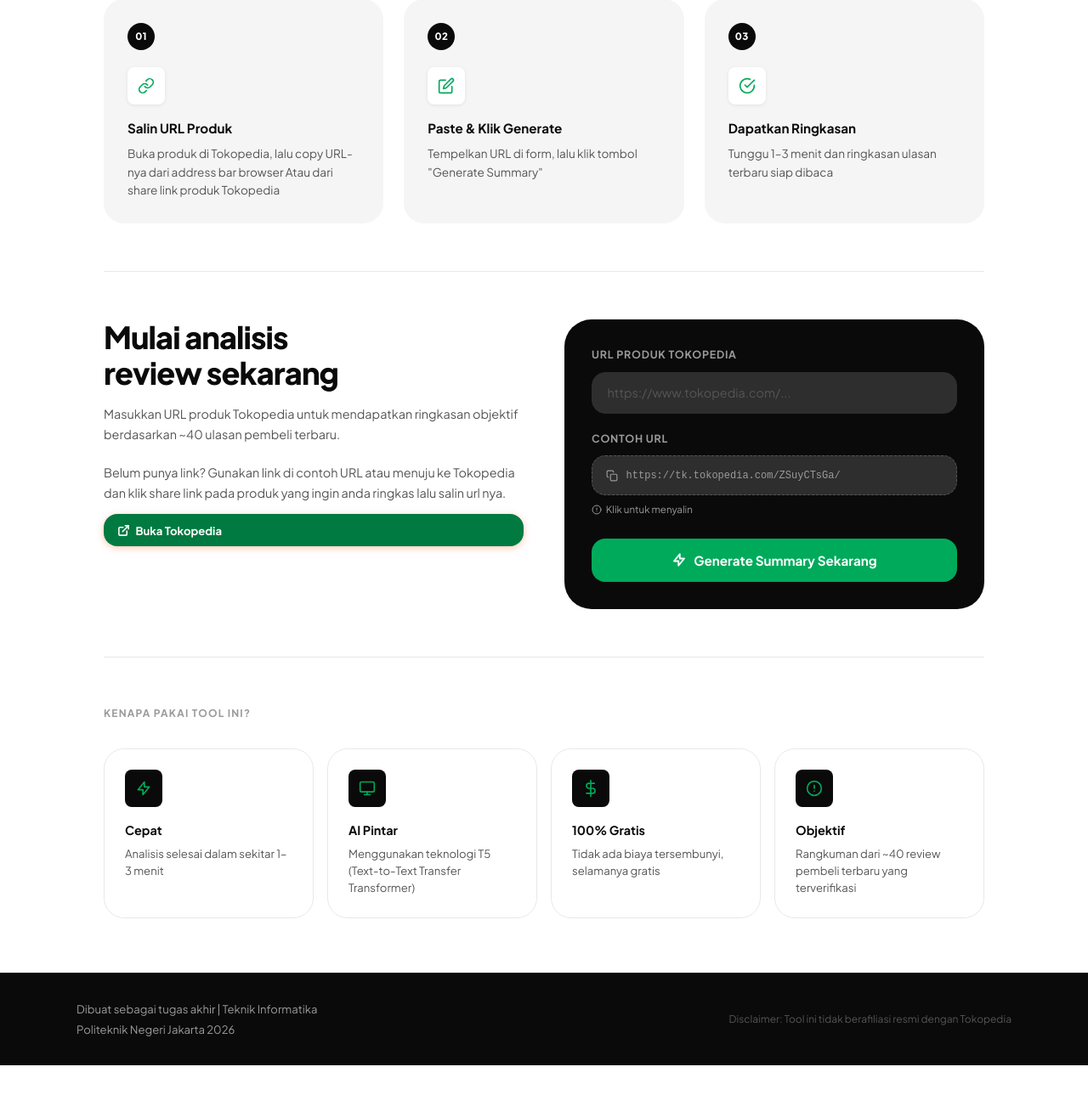
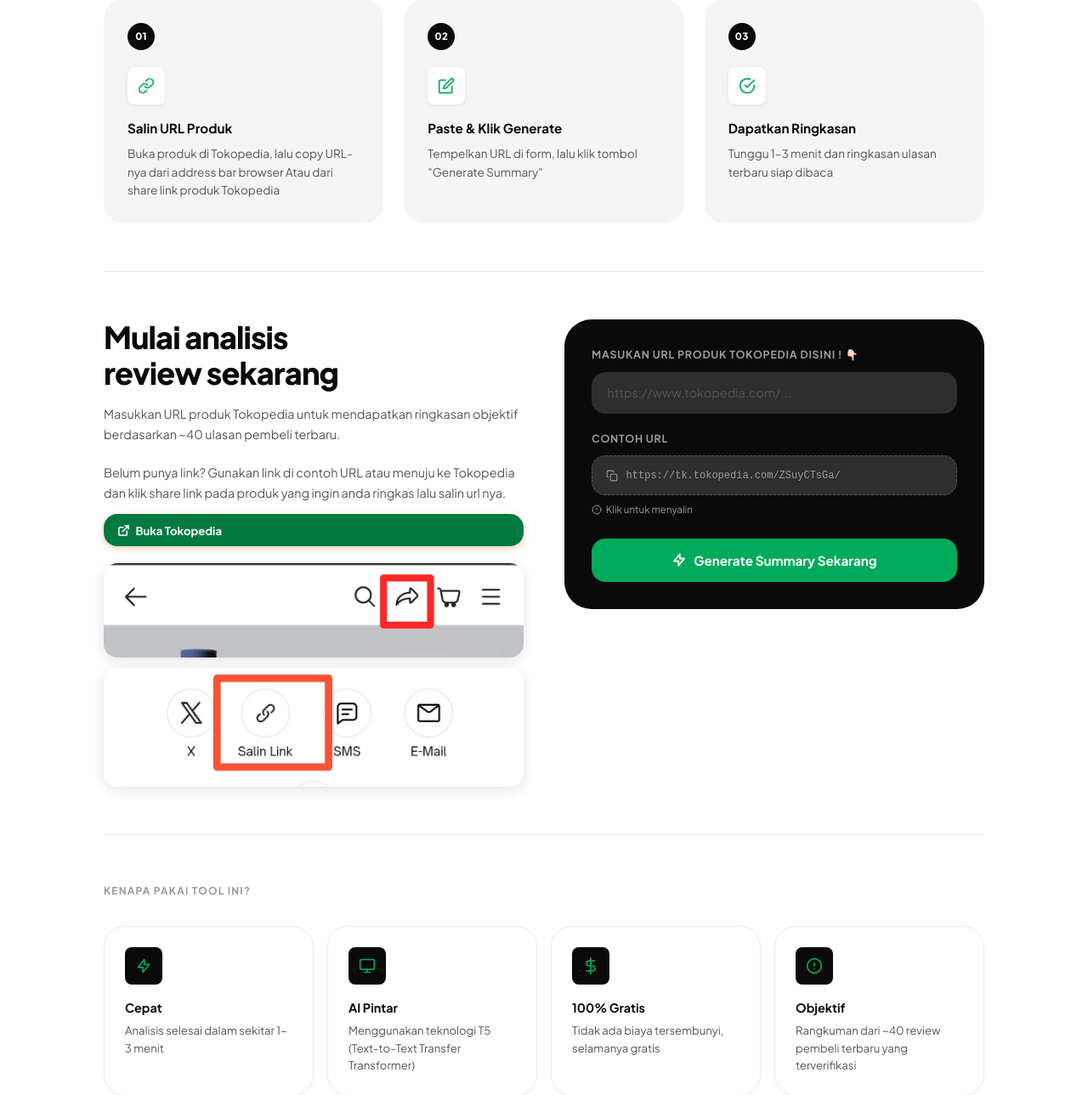
Before and after one commit to RandyAnanda2003/tokped-summarizer-UI, a Python web app: template templates/index.html in a window 1280 px wide. Shown: the part 640-1929 px from the top of the page at 85% size. Before the commit the page ends 1894 px from the top, so only its background shows below. Run offline with Jinja, Linux system fonts and the light colour scheme; the template is opened without the code that fills it, so the values that code supplies are empty.

Commit message:
update gambar2

```diff
--- a/templates/index.html
+++ b/templates/index.html
@@ -667,6 +667,21 @@
             background: var(--green-light);
             transform: translateY(-1px);
         }
+        /* ── 2 GAMBAR BAWAH TOMBOL ── */
+        .below-btn-images {
+            display: flex;
+            flex-direction: column;
+            gap: 0.75rem;
+            margin-top: 1.25rem;
+        }
+
+        .below-btn-img {
+            width: 100%;
+            border-radius: var(--radius-md);
+            object-fit: cover;
+            box-shadow: 0 4px 16px rgba(0,0,0,0.1);
+            display: block;
+        }
 
         /* ── REVIEWS ── */
         .review-stack {
@@ -1045,11 +1060,16 @@
                         Buka Tokopedia
                     </a>
                 </div>
+                <!-- ── 2 GAMBAR DI BAWAH TOMBOL TOKOPEDIA ── -->
+                <div class="below-btn-images">
+                    <img src="../static/navbar-share.jpeg" alt="Gambar 1" class="below-btn-img">
+                    <img src="../static/share-link-logo.jpeg" alt="Gambar 2" class="below-btn-img">
+                </div>
             </div>
             <div class="form-right">
                 <form method="POST" action="/summarize" id="summaryForm">
                     <div class="form-group">
-                        <label class="form-label">URL Produk Tokopedia</label>
+                        <label class="form-label">Masukan URL Produk Tokopedia DISINI ! 👇🏻</label>
                         <input
                             type="url"
                             name="product_url"
```
